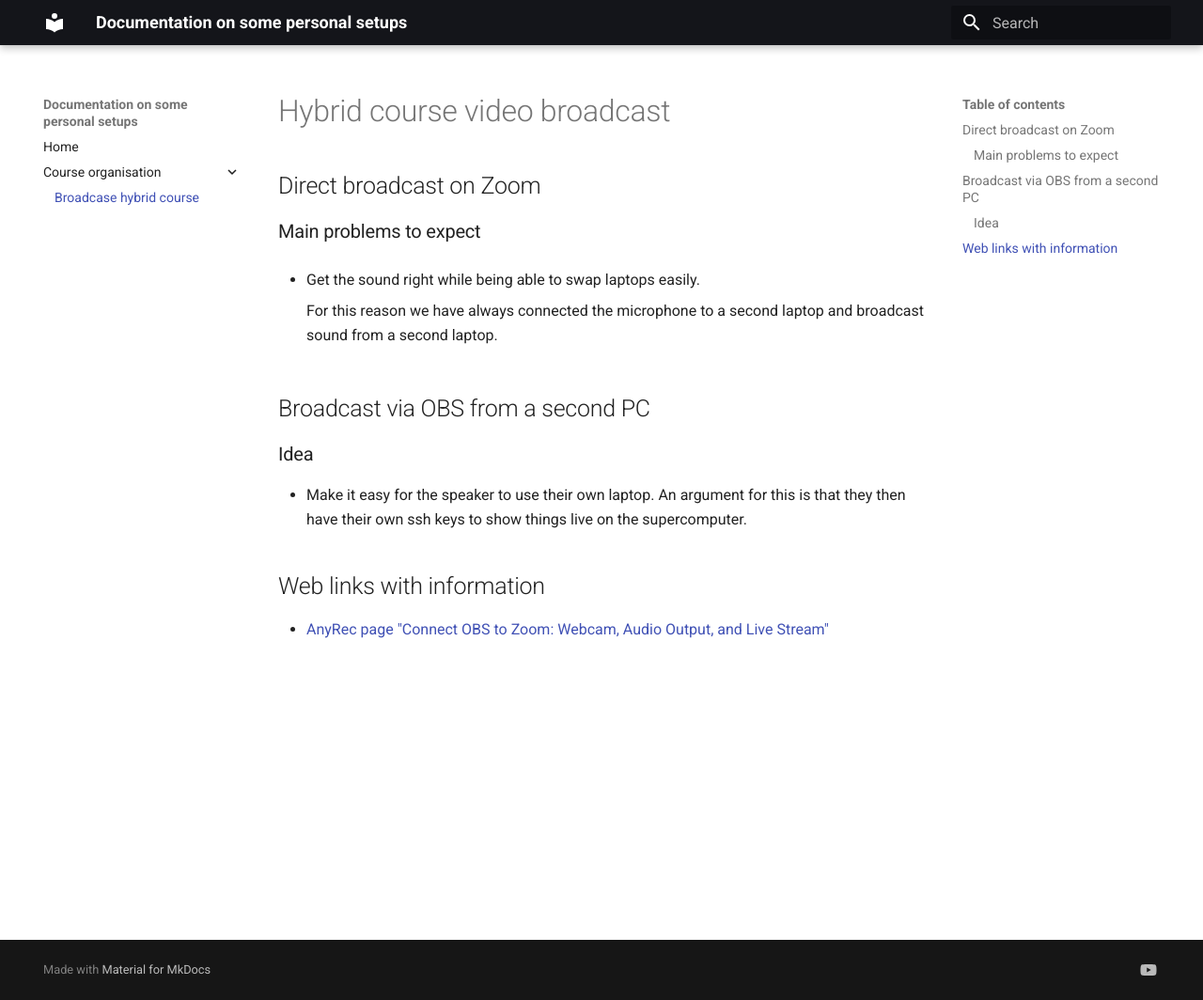
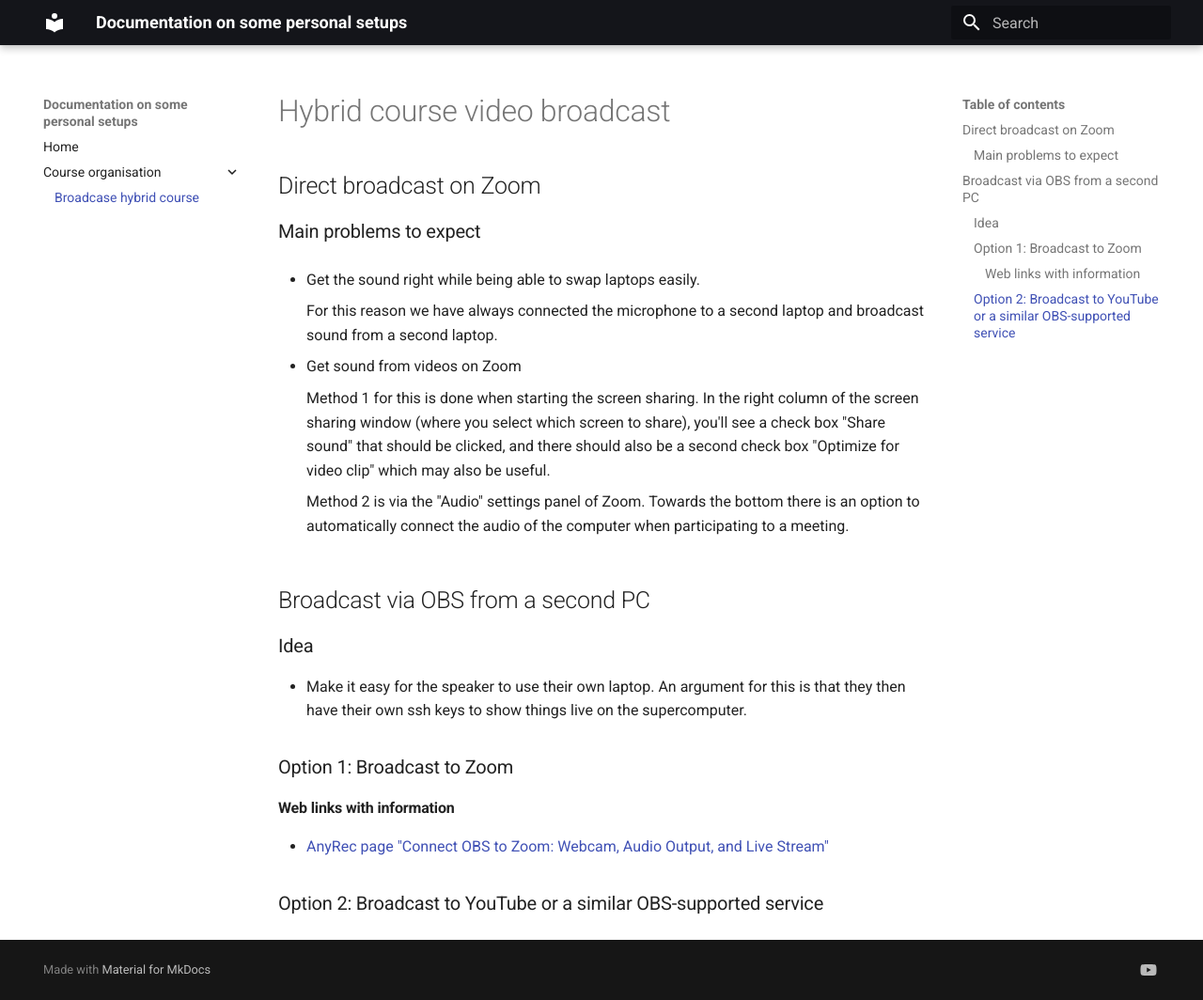
Before and after one commit to klust/PersonalSetupsDocs, an MkDocs documentation site: the page built from docs/Course_organisation/01_hybrid_video.md, in a window 1280 px wide and 1064 px high. Shown: the whole window at 94% size. Built offline with MkDocs 1.6.1 and Material for MkDocs 9.7.7, drawn with Linux system fonts in a browser that asks for light colours.

Commit message:
Adding information on how to play video in Zoom.

```diff
--- a/docs/Course_organisation/01_hybrid_video.md
+++ b/docs/Course_organisation/01_hybrid_video.md
@@ -9,6 +9,17 @@
     For this reason we have always  connected the microphone to a second laptop
     and broadcast sound from a second laptop.
 
+-   Get sound from videos on Zoom
+
+    Method 1 for this is done when starting the screen sharing.
+    In the right column of the screen sharing window (where you select which screen to share),
+    you'll see a check box "Share sound" that should be clicked, and there should also be
+    a second check box "Optimize for video clip" which may also be useful.
+
+    Method 2 is via the "Audio" settings panel of Zoom. Towards the bottom there is an option
+    to automatically connect the audio of the computer when participating to a meeting.
+
+
 
 ## Broadcast via OBS from a second PC
 
@@ -19,6 +30,12 @@
     live on the supercomputer.
 
 
-## Web links with information
+### Option 1: Broadcast to Zoom
+
+
+#### Web links with information
 
 -   [AnyRec page "Connect OBS to Zoom: Webcam, Audio Output, and Live Stream"](https://www.anyrec.io/obs-to-zoom/)
+
+
+### Option 2: Broadcast to YouTube or a similar OBS-supported service
```
